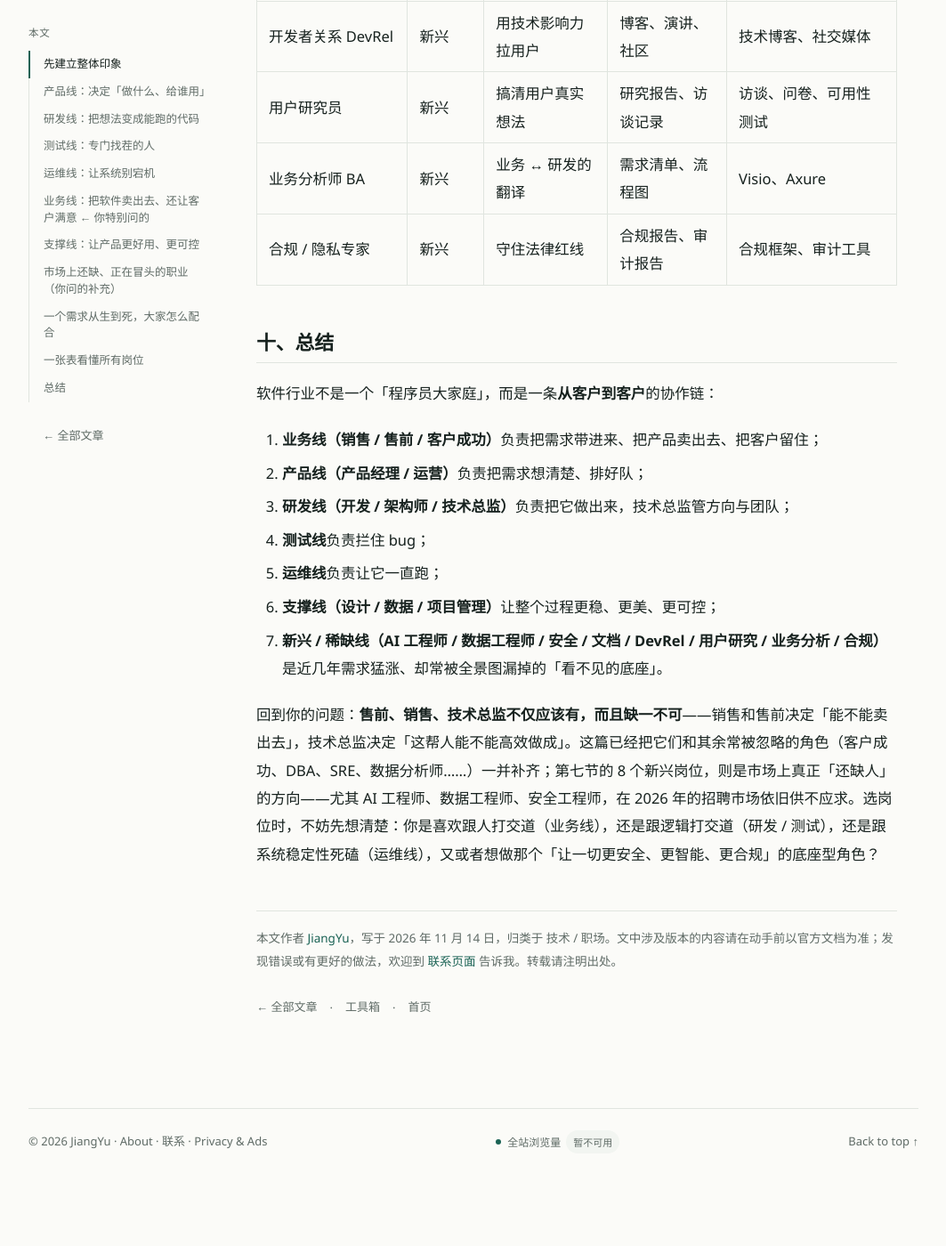
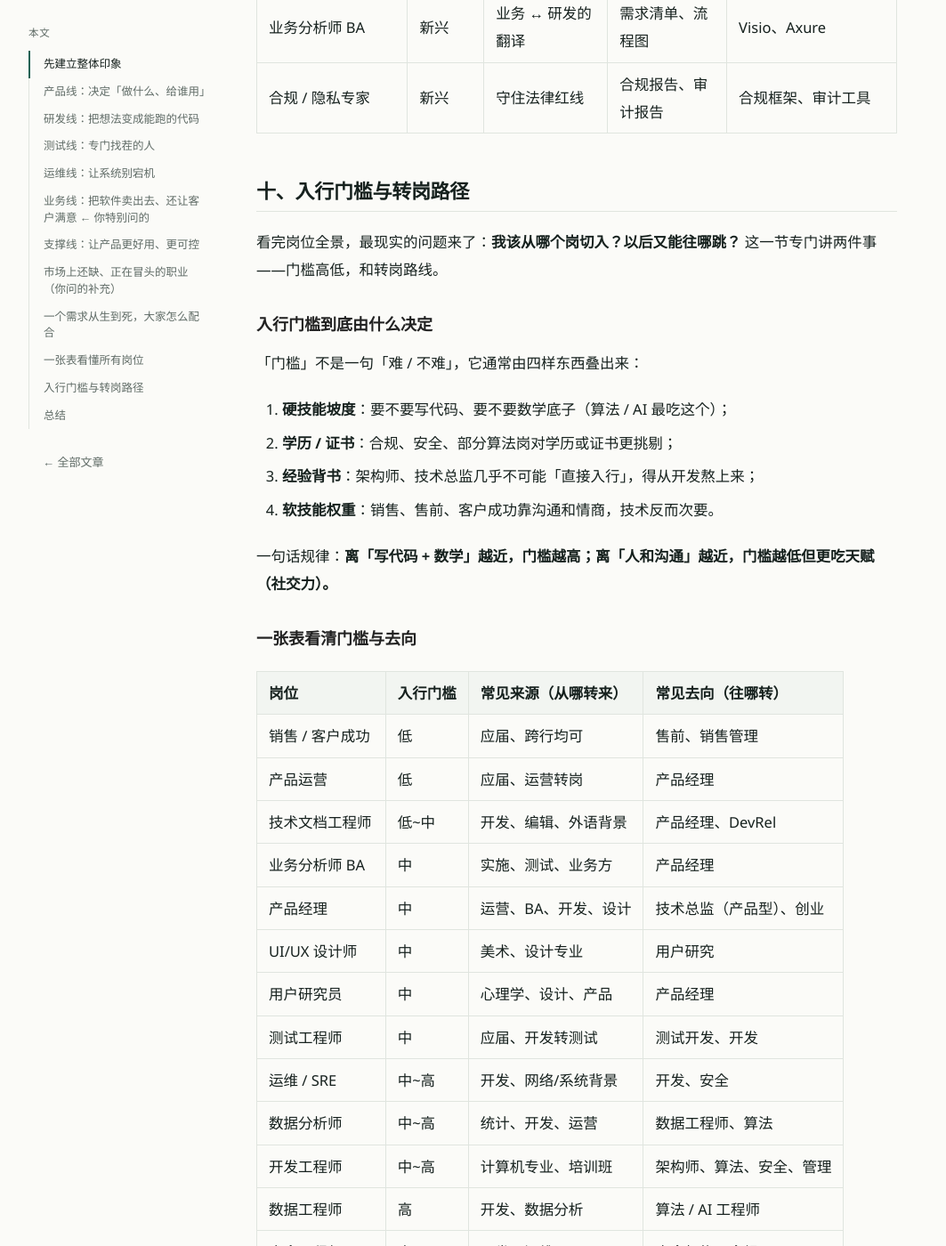
Before and after one commit to lnsyyj/lnsyyj.github.io, a Jekyll site: the page built from _posts/2026-11-14-software-industry-job-roles.md, in a window 1280 px wide and 1400 px high, scrolled down 10148 px. Shown: the whole window at 89% size, without its empty margins (108-1171 px from the left). Built offline with Jekyll 4.4.1, drawn with Linux system fonts in a browser that asks for light colours; before the commit the page ends 11474 px from its top, so only the background shows below that; some of the changed text lies outside the part shown.

Commit message:
补充：入行门槛与转岗路径（门槛表 + 转岗路径图 + 新人建议）

````diff
--- a/_posts/2026-11-14-software-industry-job-roles.md
+++ b/_posts/2026-11-14-software-industry-job-roles.md
@@ -344,7 +344,113 @@
 | 业务分析师 BA | 新兴 | 业务 ↔ 研发的翻译 | 需求清单、流程图 | Visio、Axure |
 | 合规 / 隐私专家 | 新兴 | 守住法律红线 | 合规报告、审计报告 | 合规框架、审计工具 |
 
-## 十、总结
+## 十、入行门槛与转岗路径
+
+看完岗位全景，最现实的问题来了：**我该从哪个岗切入？以后又能往哪跳？** 这一节专门讲两件事——门槛高低，和转岗路线。
+
+### 入行门槛到底由什么决定
+
+「门槛」不是一句「难 / 不难」，它通常由四样东西叠出来：
+
+1. **硬技能坡度**：要不要写代码、要不要数学底子（算法 / AI 最吃这个）；
+2. **学历 / 证书**：合规、安全、部分算法岗对学历或证书更挑剔；
+3. **经验背书**：架构师、技术总监几乎不可能「直接入行」，得从开发熬上来；
+4. **软技能权重**：销售、售前、客户成功靠沟通和情商，技术反而次要。
+
+一句话规律：**离「写代码 + 数学」越近，门槛越高；离「人和沟通」越近，门槛越低但更吃天赋（社交力）。**
+
+### 一张表看清门槛与去向
+
+| 岗位 | 入行门槛 | 常见来源（从哪转来） | 常见去向（往哪转） |
+| --- | --- | --- | --- |
+| 销售 / 客户成功 | 低 | 应届、跨行均可 | 售前、销售管理 |
+| 产品运营 | 低 | 应届、运营转岗 | 产品经理 |
+| 技术文档工程师 | 低~中 | 开发、编辑、外语背景 | 产品经理、DevRel |
+| 业务分析师 BA | 中 | 实施、测试、业务方 | 产品经理 |
+| 产品经理 | 中 | 运营、BA、开发、设计 | 技术总监（产品型）、创业 |
+| UI/UX 设计师 | 中 | 美术、设计专业 | 用户研究 |
+| 用户研究员 | 中 | 心理学、设计、产品 | 产品经理 |
+| 测试工程师 | 中 | 应届、开发转测试 | 测试开发、开发 |
+| 运维 / SRE | 中~高 | 开发、网络/系统背景 | 开发、安全 |
+| 数据分析师 | 中~高 | 统计、开发、运营 | 数据工程师、算法 |
+| 开发工程师 | 中~高 | 计算机专业、培训班 | 架构师、算法、安全、管理 |
+| 数据工程师 | 高 | 开发、数据分析 | 算法 / AI 工程师 |
+| 安全工程师 | 高 | 开发、运维 | 安全架构、合规 |
+| 算法 / AI 工程师 | 很高 | 硕博、数据工程 | 技术专家、研究 |
+| 架构师 | 很高 | 资深开发 | 技术总监 / CTO |
+| 技术总监 / CTO | 极高 | 架构师、资深开发 | 创业、高管 |
+| 合规 / 隐私专家 | 高 | 法律、审计、安全 | 风控、法务管理 |
+
+### 常见转岗路径图
+
+开发工程师是整张图的「中转站」——技术岗几乎都能从它跳出去；产品 / 业务线则多从运营、BA、售前汇入产品经理。
+
+```mermaid
+flowchart TD
+    subgraph 技术成长["技术成长线"]
+        DEV["开发工程师"]
+        SDET["测试开发"]
+        ARCH["架构师"]
+        CTO["技术总监 / CTO"]
+        AI["算法 / AI 工程师"]
+        SEC["安全工程师"]
+        DE["数据工程师"]
+    end
+    subgraph 产品业务["产品 / 业务线"]
+        PM["产品经理"]
+        POP["产品运营"]
+        PRE["售前"]
+        SAL["销售"]
+        CS["客户成功"]
+        BA["业务分析师"]
+        UR["用户研究员"]
+    end
+    subgraph 横向["横向 / 支撑"]
+        TW["技术文档"]
+        DR["DevRel"]
+        QA["测试工程师"]
+        UX["UI / UX 设计"]
+        COMP["合规 / 隐私"]
+    end
+
+    DEV --> ARCH
+    ARCH --> CTO
+    DEV --> CTO
+    DEV --> SDET
+    SDET --> DEV
+    DEV --> AI
+    DEV --> DE
+    DE --> AI
+    DEV --> SEC
+    QA --> SDET
+    POP --> PM
+    SAL --> PRE
+    PRE --> PM
+    BA --> PM
+    UR --> PM
+    UX --> UR
+    DEV --> TW
+    DEV --> DR
+    DEV --> UX
+    PM --> CTO
+```
+
+### 几条最典型的转岗路线
+
+- **技术往上走**：开发 → 架构师 → 技术总监 / CTO（靠技术深度 + 带人）。
+- **技术转算法**：开发 / 数据分析 → 数据工程师 → 算法 / AI 工程师（补数学 + 工程化）。
+- **技术转安全**：开发 / 运维 → 安全工程师（学攻防、考证书）。
+- **技术转「说」**：开发 → 技术文档 / DevRel（爱写、爱对外分享）。
+- **业务转产品**：产品运营 / 售前 / BA / 用户研究 → 产品经理（懂人、懂业务）。
+- **测试转开发**：测试 → 测试开发 → 开发（把脚本能力升级成工程能力）。
+
+### 给新人的三条建议
+
+1. **零基础先选「低门槛入口」**：销售、运营、测试、技术文档，都是能先上车、再在车里学的方向。
+2. **想走技术，开发是最佳中转站**：它向下能接运维 / 测试，向上能接架构 / 算法 / 安全 / 管理，转岗自由度最高。
+3. **别只看薪资看「复利」**：AI、安全、合规这类高门槛岗，前期难，但越老越吃香；纯销售则靠业绩，波动大。
+
+## 十一、总结
 
 软件行业不是一个「程序员大家庭」，而是一条**从客户到客户**的协作链：
 
@@ -356,4 +462,4 @@
 6. **支撑线（设计 / 数据 / 项目管理）**让整个过程更稳、更美、更可控；
 7. **新兴 / 稀缺线（AI 工程师 / 数据工程师 / 安全 / 文档 / DevRel / 用户研究 / 业务分析 / 合规）**是近几年需求猛涨、却常被全景图漏掉的「看不见的底座」。
 
-回到你的问题：**售前、销售、技术总监不仅应该有，而且缺一不可**——销售和售前决定「能不能卖出去」，技术总监决定「这帮人能不能高效做成」。这篇已经把它们和其余常被忽略的角色（客户成功、DBA、SRE、数据分析师……）一并补齐；第七节的 8 个新兴岗位，则是市场上真正「还缺人」的方向——尤其 AI 工程师、数据工程师、安全工程师，在 2026 年的招聘市场依旧供不应求。选岗位时，不妨先想清楚：你是喜欢跟人打交道（业务线），还是跟逻辑打交道（研发 / 测试），还是跟系统稳定性死磕（运维线），又或者想做那个「让一切更安全、更智能、更合规」的底座型角色？
+回到你的问题：**售前、销售、技术总监不仅应该有，而且缺一不可**——销售和售前决定「能不能卖出去」，技术总监决定「这帮人能不能高效做成」。这篇已经把它们和其余常被忽略的角色（客户成功、DBA、SRE、数据分析师……）一并补齐；第七节的 8 个新兴岗位，则是市场上真正「还缺人」的方向——尤其 AI 工程师、数据工程师、安全工程师，在 2026 年的招聘市场依旧供不应求。选岗位时，不妨先想清楚：你是喜欢跟人打交道（业务线），还是跟逻辑打交道（研发 / 测试），还是跟系统稳定性死磕（运维线），又或者想做那个「让一切更安全、更智能、更合规」的底座型角色？如果还拿不准从哪进门、以后往哪跳，直接看**第十节「入行门槛与转岗路径」**——那张门槛表和转岗路线图，已经把「哪个岗好进、哪个岗能跳去哪」画清楚了：零基础先挑低门槛入口，想走技术就把「开发工程师」当最佳中转站。
````
